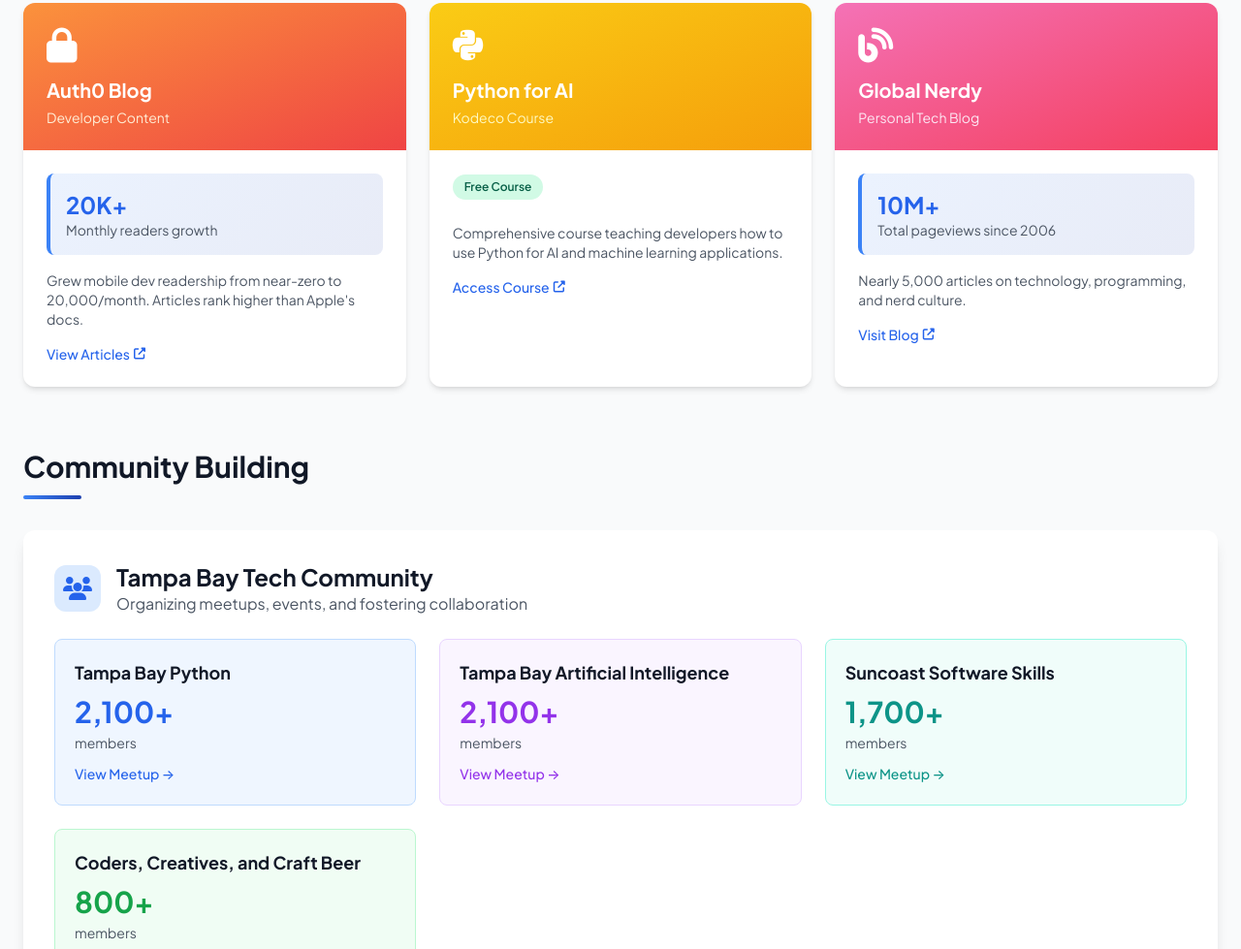
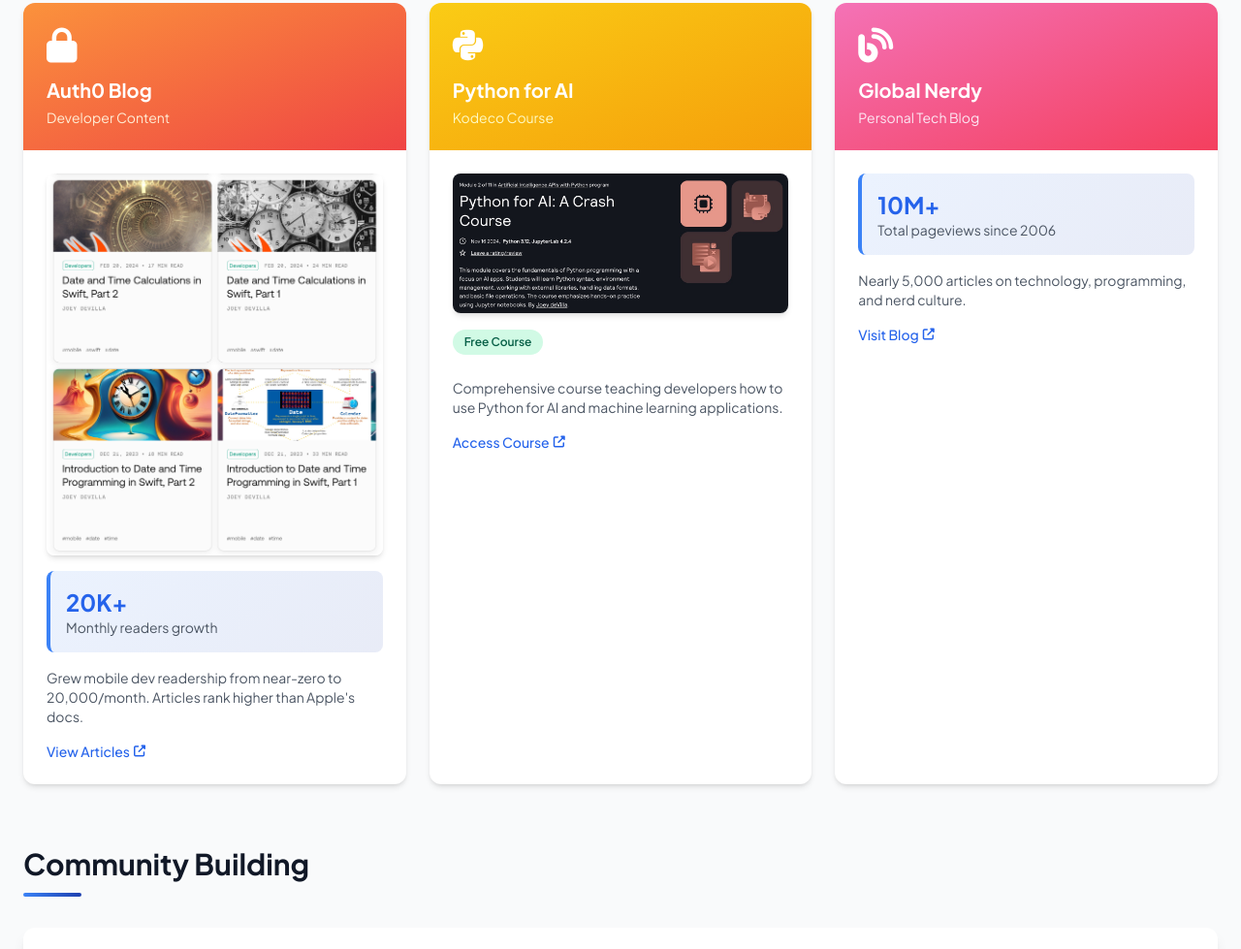
Before and after one commit to AccordionGuy/devrel-portfolio, a plain HTML site: page index.html in a window 1280 px wide. Shown: the part 2220-3199 px from the top of the page at 97% size. Drawn offline with nearby package versions, Linux system fonts and the light colour scheme.

Commit message:
Added images for courses

```diff
--- a/index.html
+++ b/index.html
@@ -293,6 +293,7 @@
                         <p class="text-sm text-orange-100 mt-1">Developer Content</p>
                     </div>
                     <div class="p-6">
+                        <img src="./images/auth0_articles.png" alt="Auth0 Articles" class="w-full mb-4 rounded-lg shadow-md">
                         <div class="stat-card rounded-lg p-4 mb-4">
                             <div class="text-2xl font-bold text-blue-600">20K+</div>
                             <div class="text-sm text-gray-600">Monthly readers growth</div>
@@ -314,6 +315,7 @@
                         <p class="text-sm text-yellow-100 mt-1">Kodeco Course</p>
                     </div>
                     <div class="p-6">
+                        <img src="./images/python_for_ai.jpg" alt="Python for AI Course" class="w-full mb-4 rounded-lg shadow-md">
                         <span class="project-badge badge-content mb-3">Free Course</span>
                         <p class="text-sm text-gray-600 mb-4 mt-3">
                             Comprehensive course teaching developers how to use Python for AI and machine learning applications.
```
Also changed, not shown: images/python_for_ai.jpg (added).
